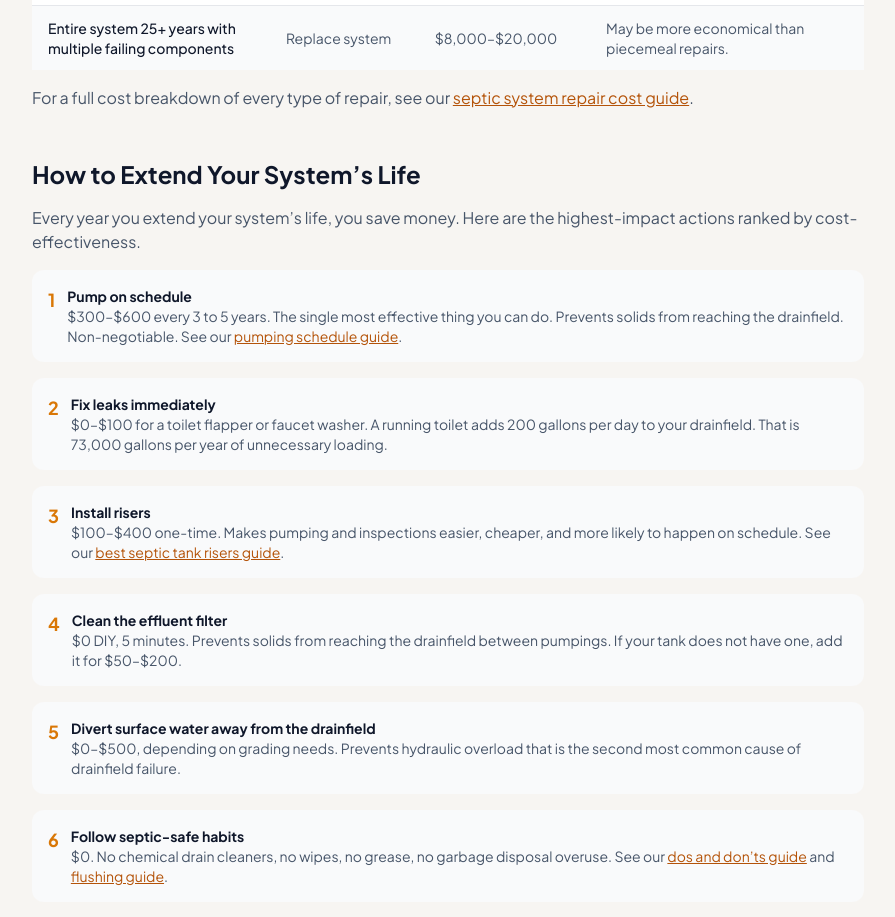
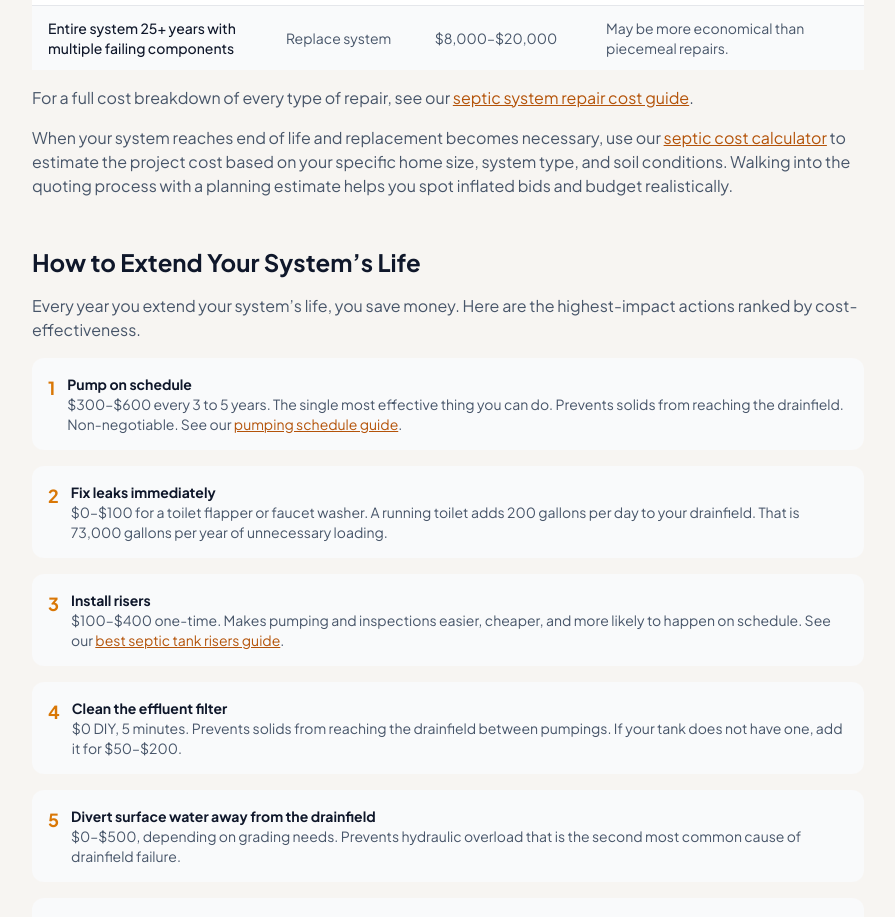
Before and after one commit to thebasementguide2026/theseptic.guide-, a Next.js app: page /articles/how-long-does-a-septic-system-last in a window 1280 px wide. Shown: the part 7260-8177 px from the top of the page, without its empty margins (192-1087 px from the left). Built offline with nearby package versions, Linux system fonts and the light colour scheme.

Commit message:
feat(internal-links): link to septic tank cost calculator

```diff
--- a/app/articles/how-long-does-a-septic-system-last/page.tsx
+++ b/app/articles/how-long-does-a-septic-system-last/page.tsx
@@ -246,6 +246,7 @@ export default function HowLongSepticSystemLastPage() {
             </table>
           </div>
           <p className="text-slate-600 mt-4">For a full cost breakdown of every type of repair, see our <Link href="/cost-guides/septic-system-repair-cost" className="text-amber-700 underline hover:text-amber-900">septic system repair cost guide</Link>.</p>
+          <p className="text-slate-600 mt-4">When your system reaches end of life and replacement becomes necessary, use our <Link href="/cost-guides/septic-tank-cost-calculator" className="text-amber-700 underline hover:text-amber-900">septic cost calculator</Link> to estimate the project cost based on your specific home size, system type, and soil conditions. Walking into the quoting process with a planning estimate helps you spot inflated bids and budget realistically.</p>
         </section>
 
         {/* How to Extend Your System's Life */}
```
